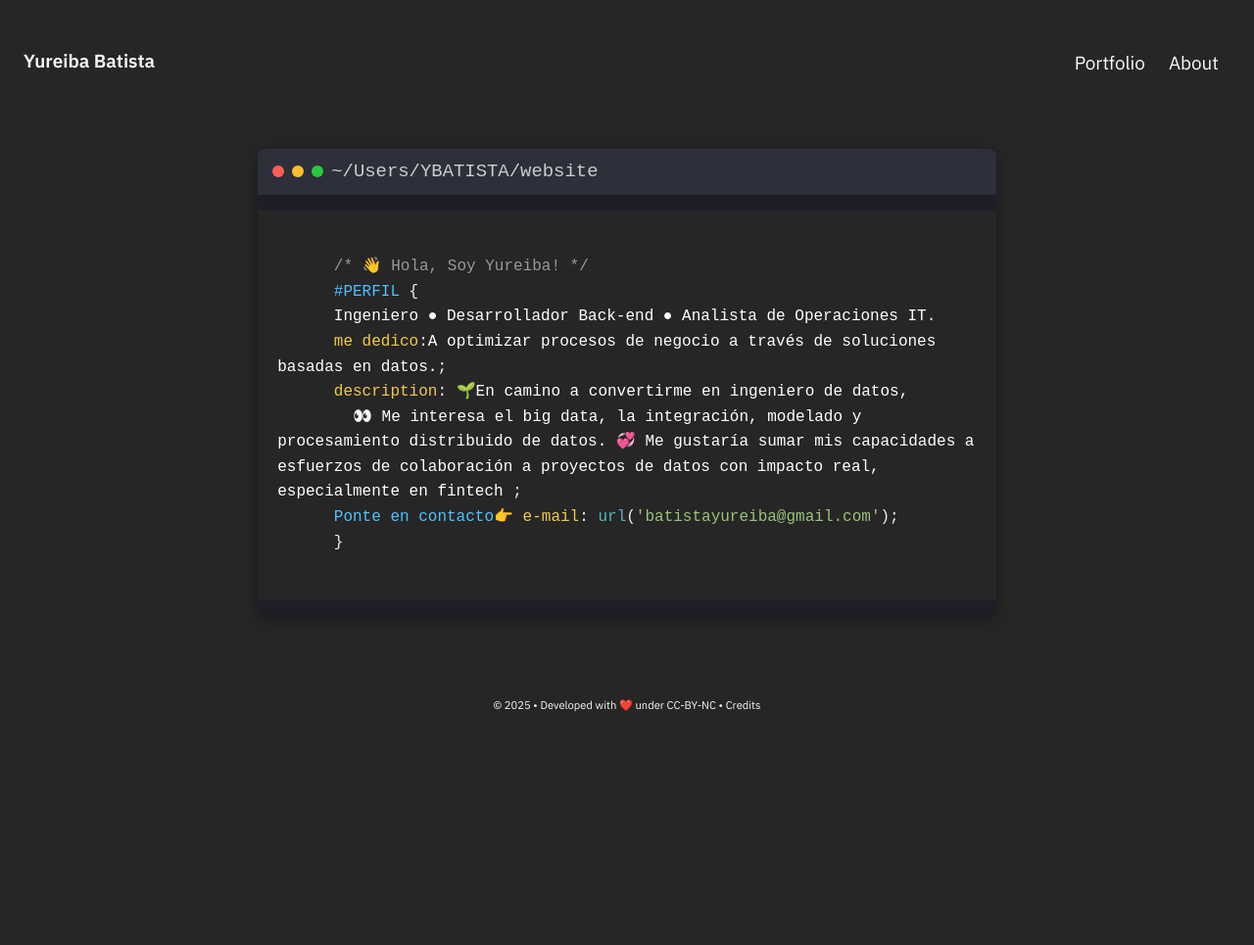
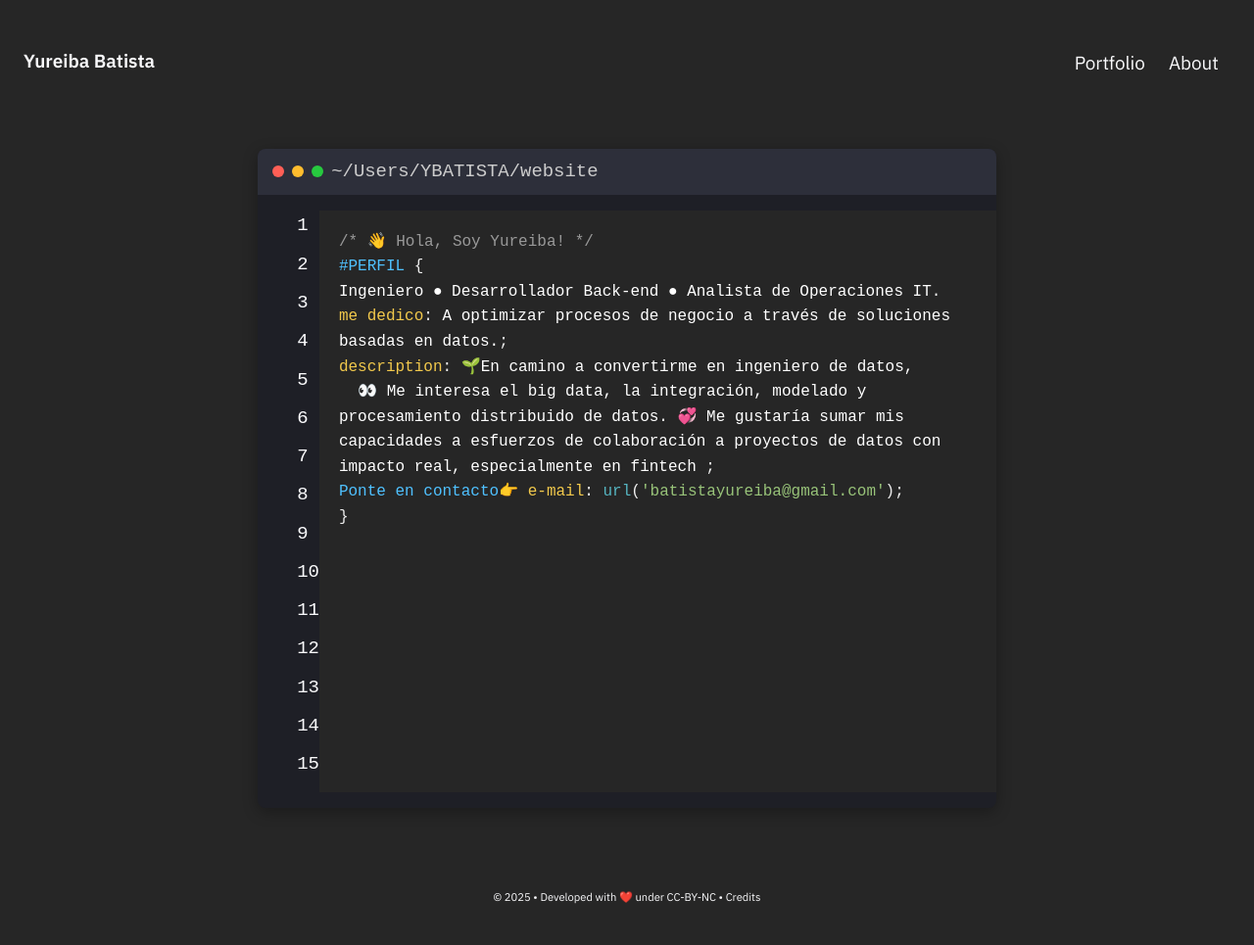
Before and after one commit to batistayureiba/batistayureiba.github.io, a Jekyll site: the page built from pages/index.md, in a window 1280 px wide. Shown: the whole page at 98% size. Built offline with Jekyll 4.4.1, drawn with Linux system fonts in a browser that asks for light colours; before the commit the page ends 900 px from its top, so only the background shows below that.

Commit message:
Update Homepage.html

```diff
--- a/_includes/Homepage.html
+++ b/_includes/Homepage.html
@@ -1,23 +1,43 @@
-<div class="terminal-wrapper"><!-- inicio terminal wrapper -->
-  <div class="intro"><!-- inicio intro -->
-    <div class="terminal"><!-- inicio terminal -->
-      <div class="terminal-bar"><!-- inicio terminal-bar -->
+
+<!-- Bloque terminal -->
+<div class="terminal-wrapper">
+  <div class="intro">
+    <div class="terminal">
+      <div class="terminal-bar">
         <span class="dot red"></span>
         <span class="dot yellow"></span>
         <span class="dot green"></span>
         <span class="path">~/Users/YBATISTA/website</span>
-    </div><!-- fin terminal-bar -->
-
-    <pre class="code-block"><!-- inicio pre -->
+      </div>
+      <div style="display: flex;">
+        <ul class="line-numbers">
+          <li>1</li>
+          <li>2</li>
+          <li>3</li>
+          <li>4</li>
+          <li>5</li>
+          <li>6</li>
+          <li>7</li>
+          <li>8</li>
+          <li>9</li>
+          <li>10</li>
+          <li>11</li>
+          <li>12</li>
+          <li>13</li>
+          <li>14</li>
+          <li>15</li>
+        </ul>
+        <pre class="code-block">
 <span class="comment">/* 👋 Hola, Soy Yureiba! */</span>
 <span class="selector">#PERFIL</span> {
 <span class="value">Ingeniero ● Desarrollador Back-end ● Analista de Operaciones IT</span>.
-      <span class="property">me dedico</span>:<span class="value">A optimizar procesos de negocio a través de soluciones basadas en datos.</span>;
+<span class="property">me dedico</span>: <span class="value">A optimizar procesos de negocio a través de soluciones basadas en datos.</span>;
 <span class="property">description</span>: <span class="value">🌱En camino a convertirme en ingeniero de datos,
   👀 Me interesa el big data, la integración, modelado y procesamiento distribuido de datos. 💞️ Me gustaría sumar mis capacidades a esfuerzos de colaboración a proyectos de datos con impacto real, especialmente en fintech </span>;
 <span class="selector">Ponte en contacto</span>👉 <span class="property">e-mail</span>: <span class="function">url</span>(<span class="string">'batistayureiba@gmail.com'</span>);
 }
-    </pre><!-- fin pre -->
-    </div><!-- fin terminal -->
-  </div><!-- fin intro -->
-</div><!-- fin terminal wrapper -->
+        </pre>
+      </div>
+    </div>
+  </div>
+</div>
```
Lines whose indentation alone changed are shown as unchanged.
